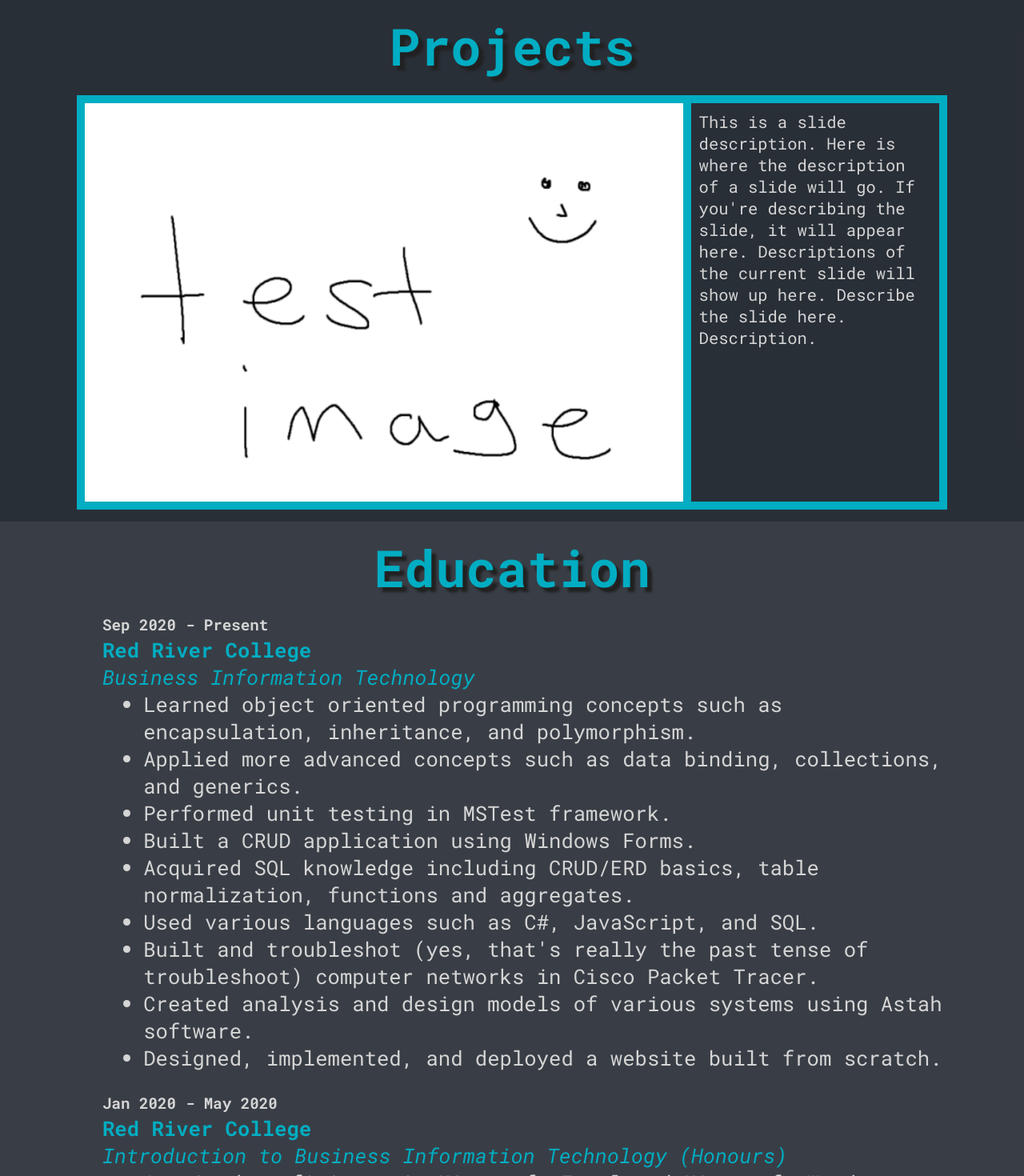
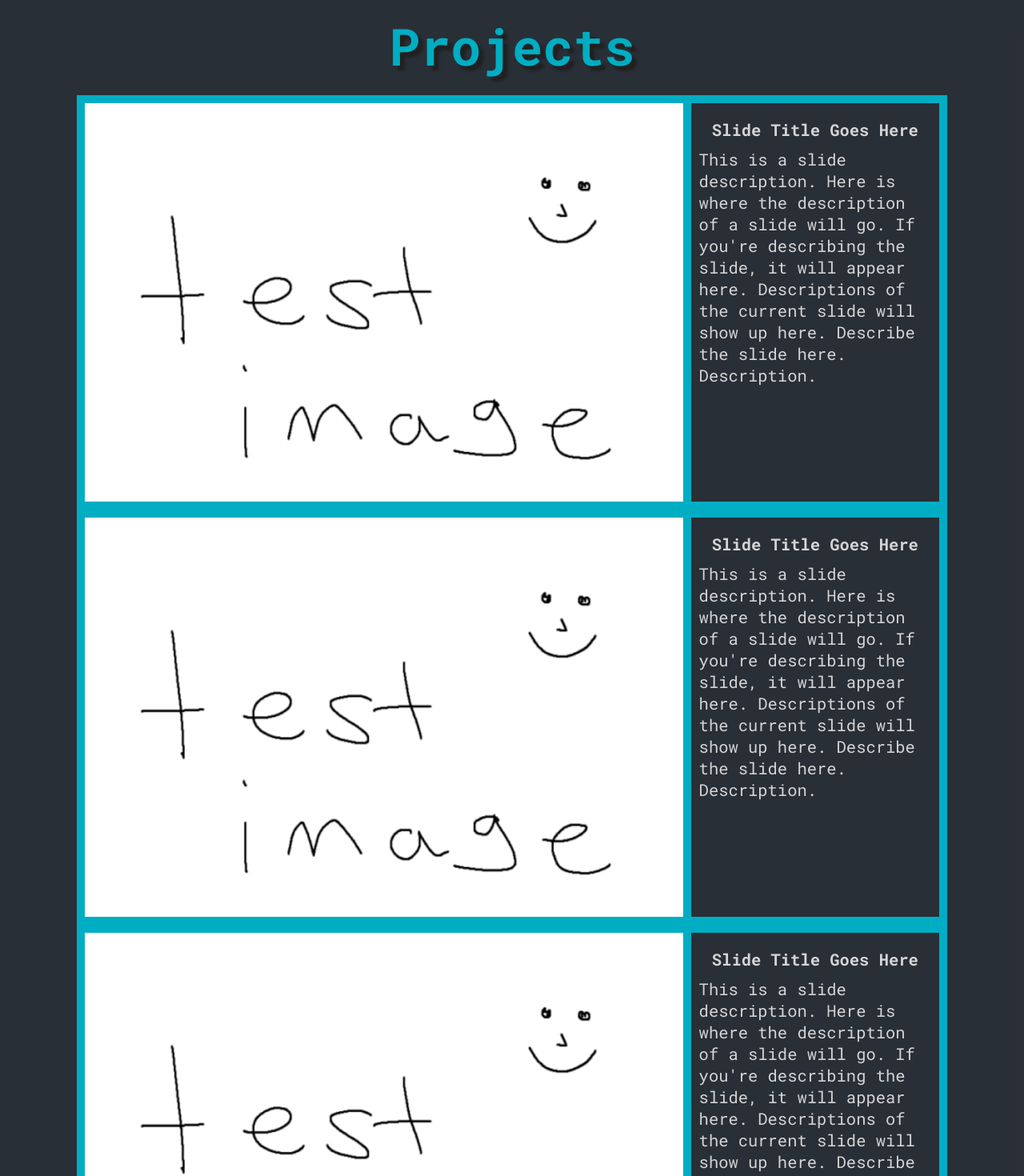
Before and after one commit to TritoLL/react-portfolio, a React (Create React App) app: page / in a window 1280 px wide. Shown: the part 720-2190 px from the top of the page at 80% size. Built offline with nearby package versions, Linux system fonts and the light colour scheme.

Commit message:
add SlideTitle to slideshow

```diff
--- a/src/components/Projects.js
+++ b/src/components/Projects.js
@@ -46,6 +46,13 @@ const SlideImage = styled.img`
     }
 `;
 
+const SlideTitle = styled.span`
+    display: block;
+    font-weight: bold;
+    text-align: center;
+    margin: 10px 0px;
+`;
+
 const Projects = () => {
     return (
         <section>
@@ -53,9 +60,32 @@ const Projects = () => {
                 <AnchorTitle href="#projects">Projects</AnchorTitle>
             </h1>
             <SlideshowContainer>
-                <Slide>
+                <Slide id="1">
                     <SlideImage src="../images/testimage.png" alt="test" />
                     <SlideDescription>
+                        <SlideTitle>Slide Title Goes Here</SlideTitle>
+                        This is a slide description. Here is where the
+                        description of a slide will go. If you're describing the
+                        slide, it will appear here. Descriptions of the current
+                        slide will show up here. Describe the slide here.
+                        Description.
+                    </SlideDescription>
+                </Slide>
+                <Slide id="2">
+                    <SlideImage src="../images/testimage.png" alt="test" />
+                    <SlideDescription>
+                        <SlideTitle>Slide Title Goes Here</SlideTitle>
+                        This is a slide description. Here is where the
+                        description of a slide will go. If you're describing the
+                        slide, it will appear here. Descriptions of the current
+                        slide will show up here. Describe the slide here.
+                        Description.
+                    </SlideDescription>
+                </Slide>
+                <Slide id="3">
+                    <SlideImage src="../images/testimage.png" alt="test" />
+                    <SlideDescription>
+                        <SlideTitle>Slide Title Goes Here</SlideTitle>
                         This is a slide description. Here is where the
                         description of a slide will go. If you're describing the
                         slide, it will appear here. Descriptions of the current
```
